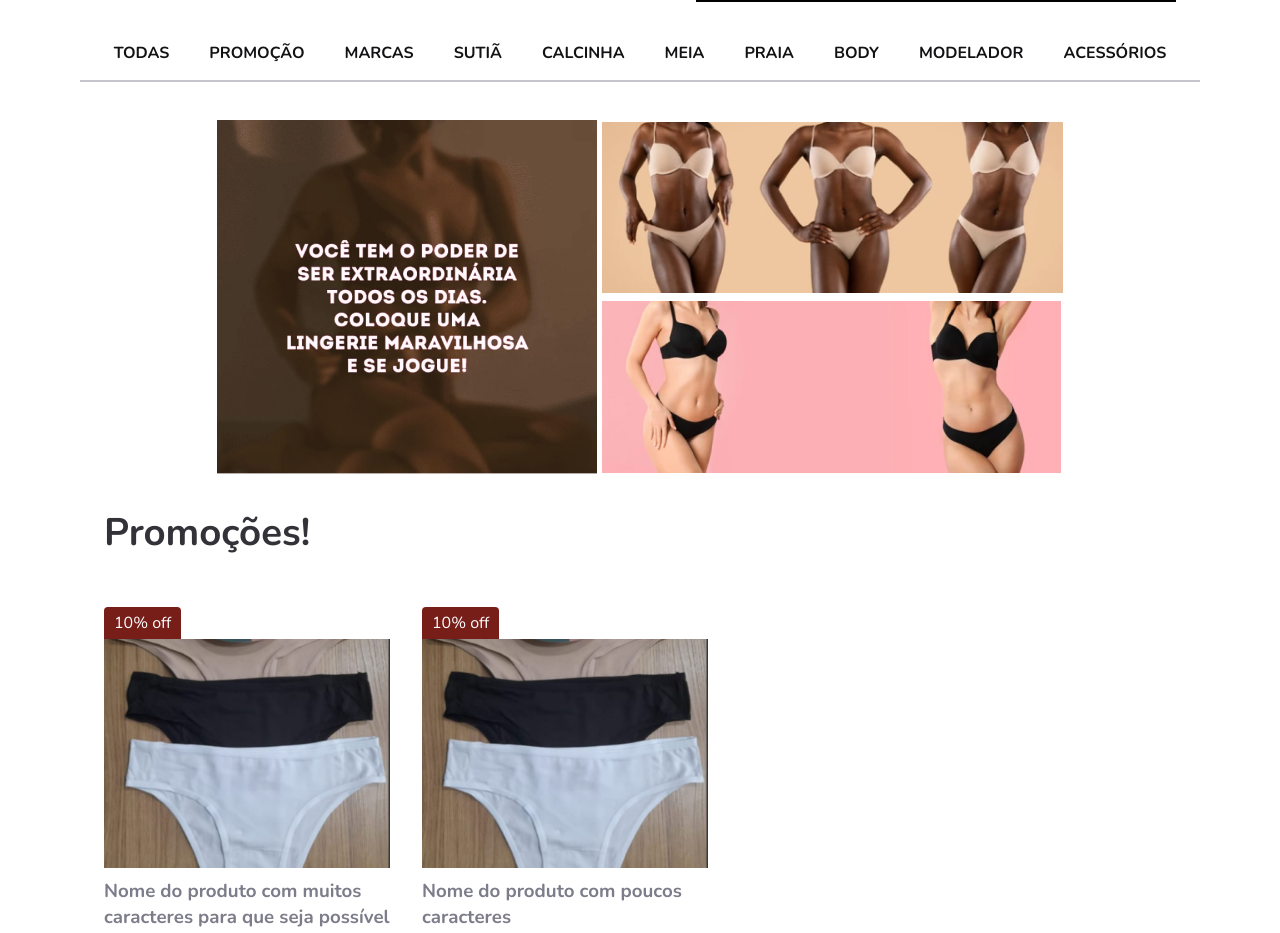
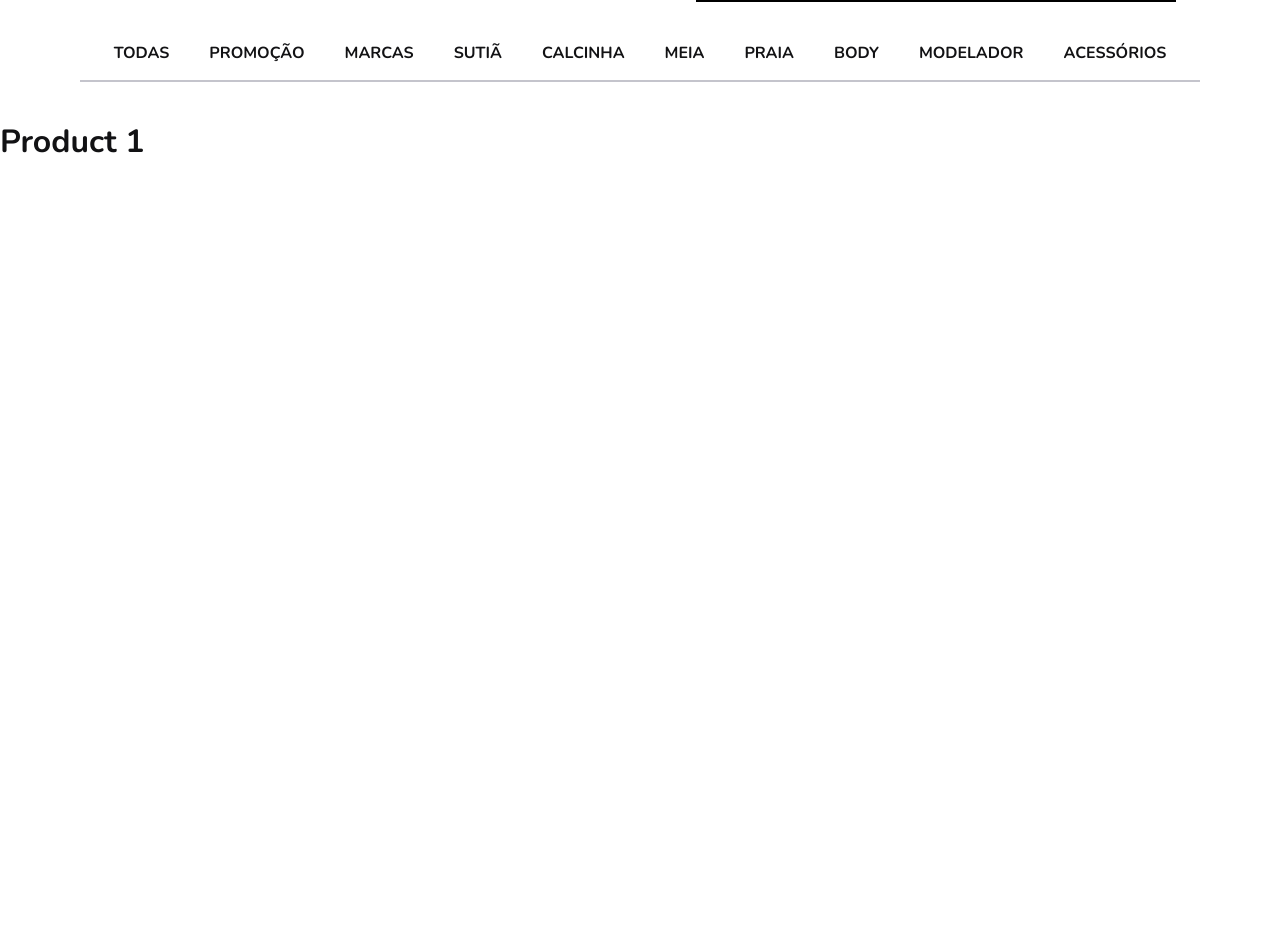
Before and after one commit to PhelipeScript/ka_rita, a React (Vite) app: page /product/1 in a window 1280 px wide. Shown: the part 80-1013 px from the top of the page. After the commit the page ends 800 px from the top, so only its background shows below. Built offline with nearby package versions, Linux system fonts and the light colour scheme.

Commit message:
create layout pages and product route page

```diff
--- a/package.json
+++ b/package.json
@@ -13,6 +13,7 @@
     "phosphor-react": "1.4.1",
     "react": "^18.2.0",
     "react-dom": "^18.2.0",
+    "react-router-dom": "6.15.0",
     "styled-components": "6.0.7"
   },
   "devDependencies": {
--- a/src/App.tsx
+++ b/src/App.tsx
@@ -1,14 +1,17 @@
 import { ThemeProvider } from 'styled-components'
+import { BrowserRouter } from 'react-router-dom'
+
 import { defaultTheme } from './styles/themes/default'
 import { GlobalStyle } from './styles/global'
-import { Home } from './pages/Home'
+import { Router } from './Router'
 
 export function App() {
   return (
     <ThemeProvider theme={defaultTheme}>
+      <BrowserRouter>
+        <Router />
+      </BrowserRouter>
       <GlobalStyle />
-
-      <Home />
     </ThemeProvider>
   )
 }
--- /dev/null
+++ b/src/Router.tsx
@@ -0,0 +1,16 @@
+import { Routes, Route } from 'react-router-dom'
+
+import { Home } from './pages/Home'
+import { Product } from './pages/Product'
+import { DefaultLayout } from './layouts/DefaultLayout'
+
+export function Router() {
+  return (
+    <Routes>
+      <Route path="/" element={<DefaultLayout />}>
+        <Route path="/" element={<Home />} />
+        <Route path="/product/:productId" element={<Product />} />
+      </Route>
+    </Routes>
+  )
+}
--- a/src/components/Header/index.tsx
+++ b/src/components/Header/index.tsx
@@ -10,13 +10,16 @@ import {
 
 import logoImg from '../../assets/logo.svg'
 import { MagnifyingGlass } from 'phosphor-react'
+import { NavLink } from 'react-router-dom'
 
 export function Header() {
   return (
     <HeaderContainer>
       <HeaderContent>
         <HeaderContentTop>
-          <img src={logoImg} alt="" />
+          <NavLink to="/">
+            <img src={logoImg} alt="" />
+          </NavLink>
 
           <SearchContainer>
             <SearchInput placeholder="O que você procura ?" />
--- a/src/components/ProductsCollection/index.tsx
+++ b/src/components/ProductsCollection/index.tsx
@@ -19,7 +19,7 @@ export function ProductsCollection({ title }: ProductsCollectionProps) {
       <h1>{title}</h1>
 
       <ProductCardContainer>
-        <ProductCardContent>
+        <ProductCardContent to="/product/1" title="Ver produto">
           <span>10% off</span>
           <img src={imgTest} alt="" />
           <h3>
@@ -39,7 +39,7 @@ export function ProductsCollection({ title }: ProductsCollectionProps) {
           </PriceOrViewContainer>
         </ProductCardContent>
 
-        <ProductCardContent>
+        <ProductCardContent to="/product/2" title="Ver produto">
           <span>10% off</span>
           <img src={imgTest} alt="" />
           <h3>Nome do produto com poucos caracteres</h3>
--- a/src/components/ProductsCollection/styles.ts
+++ b/src/components/ProductsCollection/styles.ts
@@ -1,4 +1,5 @@
 import { styled } from 'styled-components'
+import { NavLink } from 'react-router-dom'
 
 export const ProductsCollectionContainer = styled.section`
   width: 100%;
@@ -81,12 +82,12 @@ export const ViewProductContainer = styled.div`
   }
 `
 
-export const ProductCardContent = styled.div`
+export const ProductCardContent = styled(NavLink)`
   width: 286px;
   display: flex;
   flex-direction: column;
-  cursor: pointer;
   transition: display 1s;
+  text-decoration: none;
 
   & > span:first-of-type {
     background: ${(props) => props.theme['red-800']};
--- /dev/null
+++ b/src/layouts/DefaultLayout.tsx
@@ -0,0 +1,11 @@
+import { Outlet } from 'react-router-dom'
+import { Header } from '../components/Header'
+
+export function DefaultLayout() {
+  return (
+    <>
+      <Header />
+      <Outlet />
+    </>
+  )
+}
--- a/src/pages/Home/index.tsx
+++ b/src/pages/Home/index.tsx
@@ -1,11 +1,9 @@
-import { Header } from '../../components/Header'
 import { PictureCollection } from '../../components/PictureCollection'
 import { ProductsCollection } from '../../components/ProductsCollection'
 
 export function Home() {
   return (
     <div>
-      <Header />
       <PictureCollection />
       <ProductsCollection title="Promoções!" />
       <ProductsCollection title="Novidades!" />
--- /dev/null
+++ b/src/pages/Product/index.tsx
@@ -0,0 +1,6 @@
+import { useParams } from 'react-router-dom'
+
+export function Product() {
+  const { productId } = useParams()
+  return <h1>Product {productId}</h1>
+}
```
Also changed, not shown: src/pages/Product/styles.ts (added), 1 other file (tests, documents, lock files or other folders).
